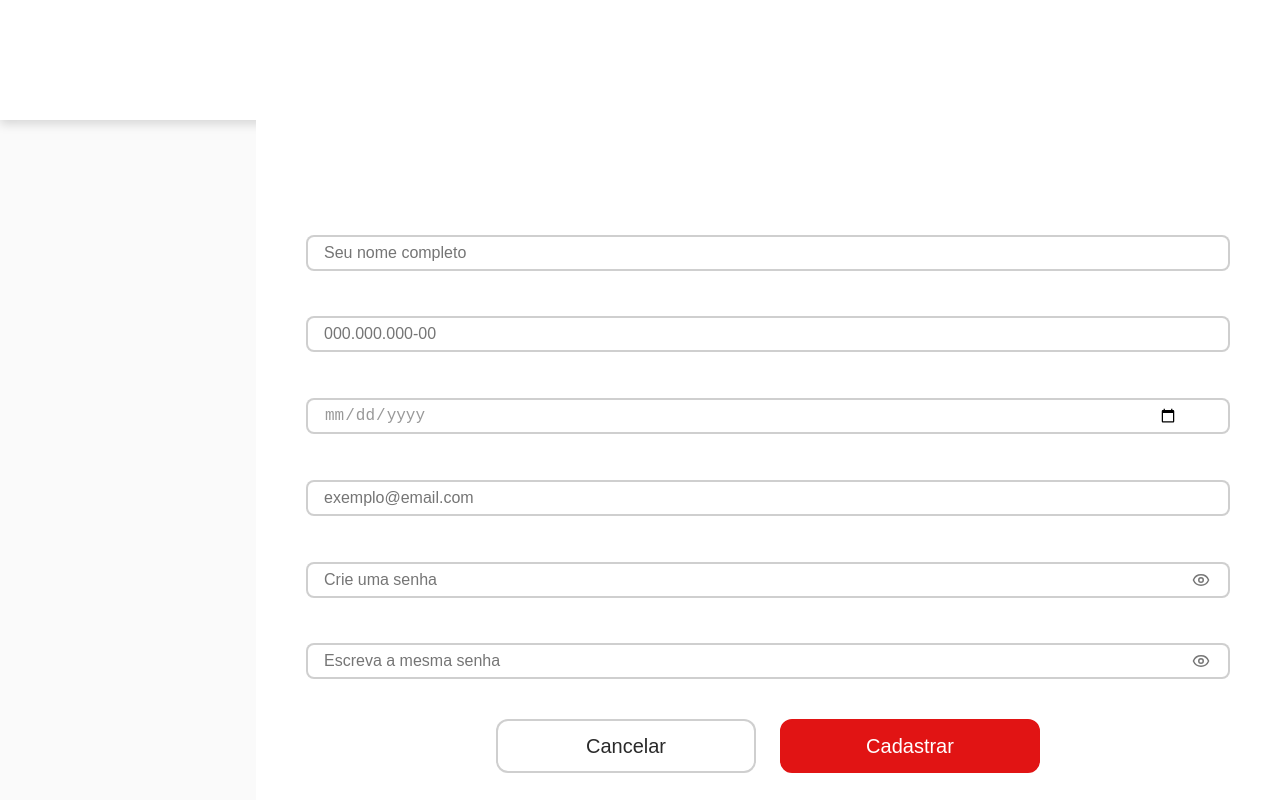
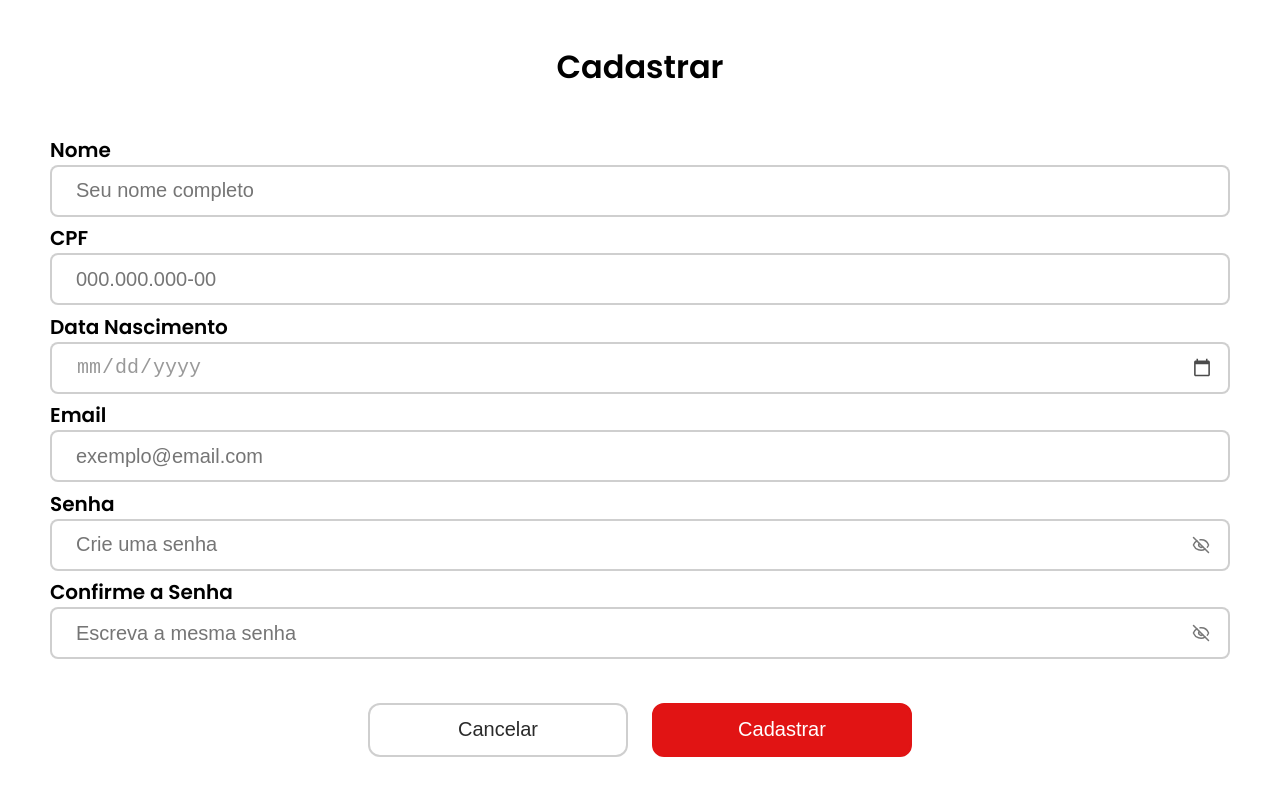
Before and after one commit to Guilherme1108/Car-Assist-Frontend, a React (Vite) app: page /cadastro in a window 1280 px wide. Built offline with nearby package versions, Linux system fonts and the light colour scheme.

Commit message:
style: responsividade da tela de login alterada

```diff
--- a/index.html
+++ b/index.html
@@ -1,13 +1,21 @@
 <!doctype html>
 <html lang="en">
+
 <head>
   <meta charset="UTF-8" />
   <link rel="icon" type="image/svg+xml" href="./src//assets/logo.svg" />
+  <link rel="preconnect" href="https://fonts.googleapis.com">
+  <link rel="preconnect" href="https://fonts.gstatic.com" crossorigin>
+  <link
+    href="https://fonts.googleapis.com/css2?family=Poppins:ital,wght@0,100;0,200;0,300;0,400;0,500;0,600;0,700;0,800;0,900;1,100;1,200;1,300;1,400;1,500;1,600;1,700;1,800;1,900&display=swap"
+    rel="stylesheet">
   <meta name="viewport" content="width=device-width, initial-scale=1.0" />
   <title>car-assist</title>
 </head>
+
 <body>
   <div id="root"></div>
   <script type="module" src="/src/main.jsx"></script>
 </body>
+
 </html>
--- a/src/components/input/Input.css
+++ b/src/components/input/Input.css
@@ -4,6 +4,7 @@
 }
 
 .inputDefault {
+    position: relative;
     height: 16px;
     width: 100%;
     padding: 16px;
@@ -14,6 +15,16 @@
     background-color: white;
     border: solid 2px var(--border-primary);
     font-size: 16px;
+}
+
+.inputDefault[type="date"]::-webkit-calendar-picker-indicator {
+    position: absolute;
+
+    right: 14px;
+
+    cursor: pointer;
+
+    opacity: 0.7;
 }
 
 .togglePasswordButton {
@@ -48,3 +59,13 @@
 .inputDefault[type="date"]:not([value=""])::-webkit-datetime-edit-year-field {
     color: #000;
 }
+
+@media (min-width: 1024px) {
+    .inputDefault {
+        padding: 24px;
+        padding-right: 50px;
+        background-color: white;
+        border: solid 2px var(--border-primary);
+        font-size: 1.25rem;
+    }
+}
--- a/src/components/input/Input.jsx
+++ b/src/components/input/Input.jsx
@@ -44,7 +44,7 @@ const Input = ({
           className="togglePasswordButton"
           onClick={() => setShowText(!showText)}
         >
-          {showText ? <EyeOff size={18} /> : <Eye size={18} />}
+          {showText ? <Eye size={18} /> : <EyeOff size={18} />}
         </button>
       )}
 
--- a/src/components/topBar/Topbar.css
+++ b/src/components/topBar/Topbar.css
@@ -30,7 +30,7 @@
 @media (min-width: 1024px) {
     .topBar {
         align-items: center;
-        box-shadow: 0 4px 10px rgba(0, 0, 0, 0.15);
+        /* box-shadow: 0 4px 10px rgba(0, 0, 0, 0.15);  DESATIVADO PARA CORRIGIR A TELA DE LOGIN, ANALISAR SE NÃO QUEBRA O RESTO*/
     }
 
     .logo {
--- a/src/pages/login/Login.css
+++ b/src/pages/login/Login.css
@@ -104,9 +104,8 @@
     .cadastroLeftSide {
         display: flex;
         height: 100%;
-        width: 60%;
-        background-color: black;
-        padding-right: 10%;
+        width: 50%;
+        background-color: white;
     }
 
     .containerInputsLogin {
@@ -120,27 +119,27 @@
 
     .redSide {
         position: absolute;
-        top: 0;
+        top: 2.5%;
         right: 50%;
-        width: 50%;
-        height: 100%;
+        width: 48%;
+        height: 95%;
         background-color: #D5242B;
         transition: transform 0.6s ease-in-out;
         display: flex;
         align-items: center;
-        justify-content: start;
+        justify-content: center;
         flex-direction: column;
-        padding-top: 100px;
-        gap: 50px;
         border-bottom-right-radius: 50px;
+        border-bottom-left-radius: 50px;
         border-top-right-radius: 50px;
+        border-top-left-radius: 50px;
         z-index: 2;
     }
 
     .loginScreen.active-register .redSide {
         transform: translateX(100%);
-        border-bottom-right-radius: 0px;
-        border-top-right-radius: 0px;
+        border-bottom-right-radius: 50px;
+        border-top-right-radius: 50px;
         border-bottom-left-radius: 50px;
         border-top-left-radius: 50px;
     }
@@ -153,11 +152,12 @@
     .cadastroLeftSide {
         opacity: 0;
         width: 50%;
+        background-color: white;
     }
 
     .loginScreen.active-register .cadastroLeftSide {
         opacity: 1;
-        width: 60%;
+        width: 50%;
     }
 
     .loginScreen.active-register .loginRightSide {
--- a/src/pages/login/Login.jsx
+++ b/src/pages/login/Login.jsx
@@ -86,7 +86,6 @@ const handleChange = (e) => {
 
   return (
     <div className={`loginScreen ${isRegister ? 'active-register' : ''}`}>
-      <img src={imagemCarro} alt="Carro" className="imgCarroLogin" />
 
       <div className="cadastroLeftSide">
         <RegisterAccountScreen className="registerAccountInLogin" onToggle={toggleMode}></RegisterAccountScreen>
--- a/src/pages/registerAccount/RegisterAccount.css
+++ b/src/pages/registerAccount/RegisterAccount.css
@@ -53,16 +53,32 @@
 
 @media (min-width: 1024px) {
 
+    .registerAccountScreen {
+        position: relative;
+        display: flex;
+        position: fixed;
+        top: 0;
+        left: 0;
+        width: 100vw;
+        height: 100vh;
+        z-index: 9999;
+        padding-top: 25px;
+        padding-bottom: 25px;
+        background-color: white;
+    }
+
     .form {
         position: relative;
         z-index: 4;
     }
 
     .titleCadastrar {
-        color: white;
+        color: black;
+        font-weight: 600;
     }
 
     .formElement label {
-        color: white;
+        color: black;
+        font-weight: 600;
     }
 }
```
Lines whose indentation alone changed are shown as unchanged.
